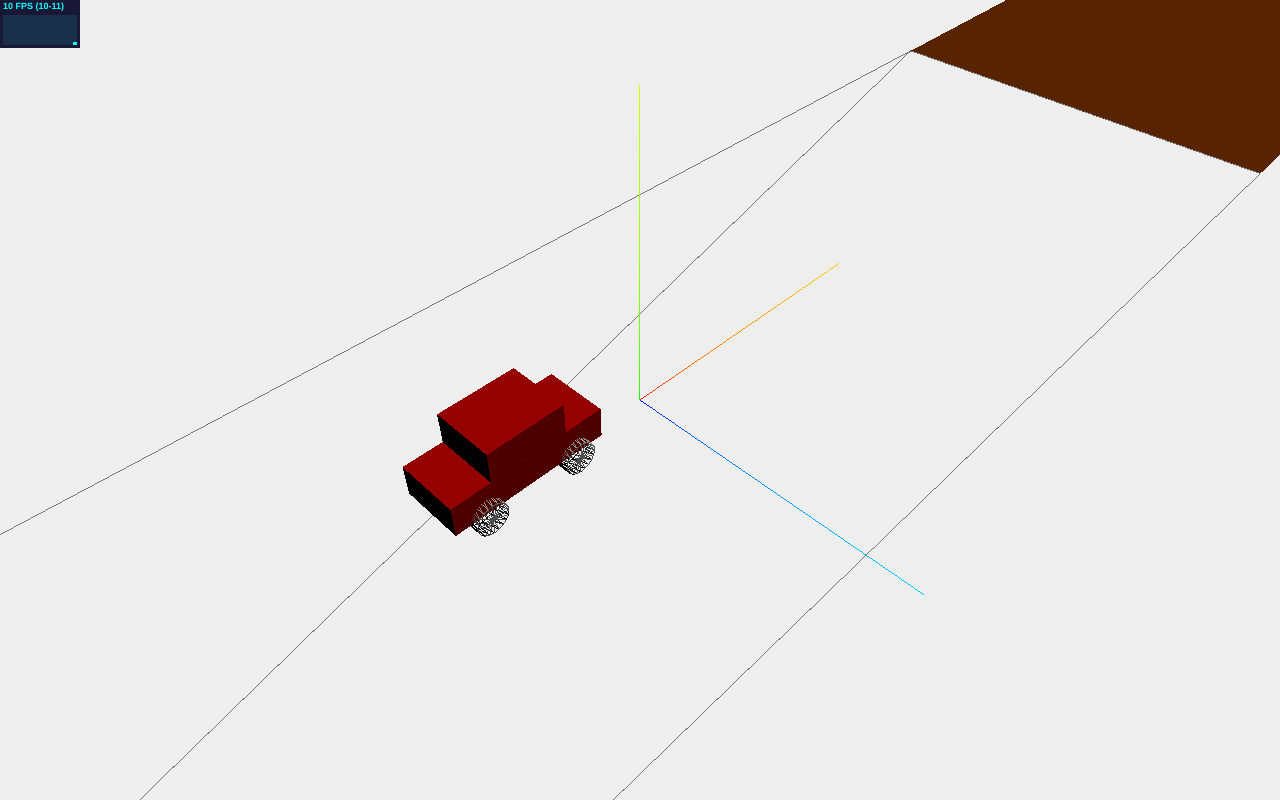
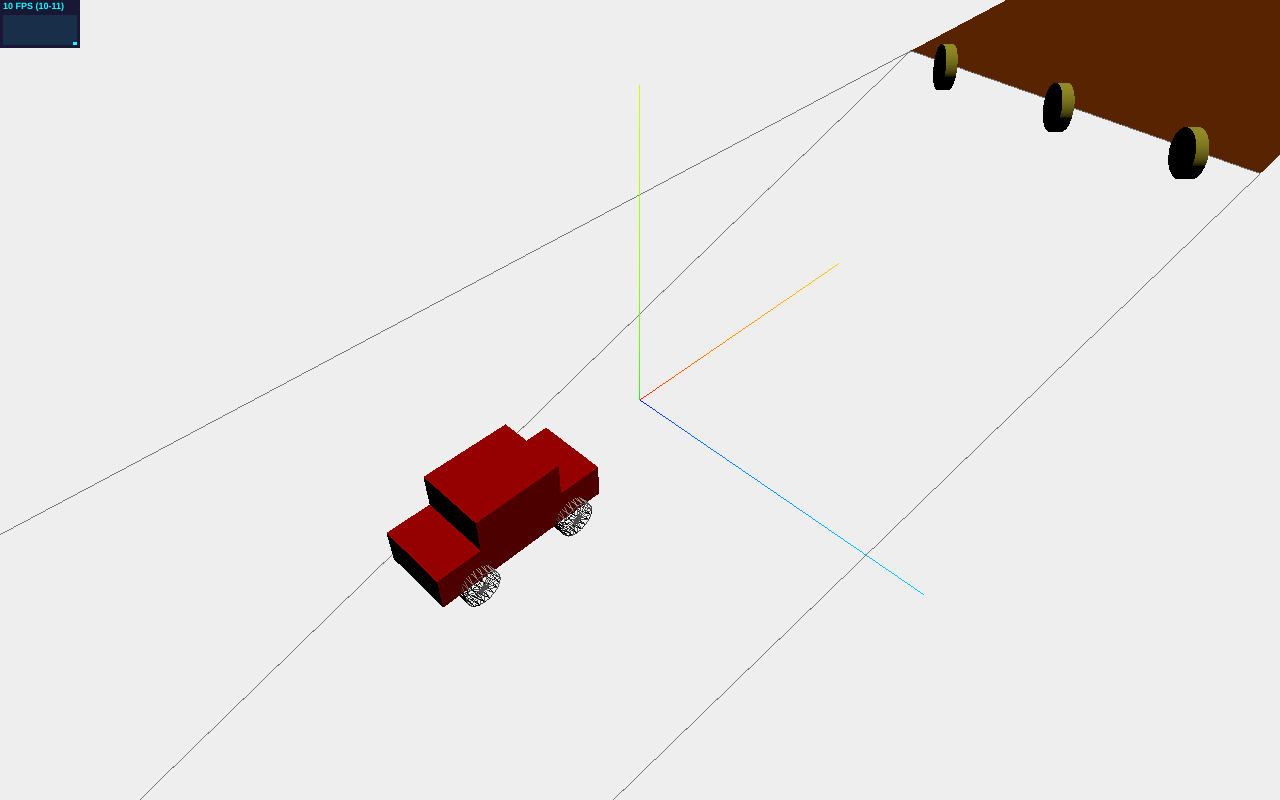
Before and after one commit to gxdragon/Study, a website: page views/index.html in a window 1280 px wide. Drawn offline with nearby package versions, Linux system fonts and the light colour scheme; animation ran at ten frames a second.

Commit message:
Car Add Event : Keyboard Event
2018. 08. 08

```diff
--- a/views/index.html
+++ b/views/index.html
@@ -9,6 +9,7 @@
         <script src="/public/js/three/libs/stats.min.js"></script>
 	</head>
 	<body>
+	<div id="scoreBoard"></div>
 		<script>
 			var _scene = new THREE.Scene();
 			var _camera = new THREE.PerspectiveCamera(45, window.innerWidth / window.innerHeight, 0.1, 1000);
@@ -22,25 +23,31 @@
 			var _planeGeom = new THREE.PlaneGeometry(150, 33, 1, 1);
 			var _planeMaterial = new THREE.MeshLambertMaterial({color:0xcccccc, wireframe:true, shading: THREE.FlatShading});
 
+			var _carGroup = new THREE.Group();
+			var _coinGroup = new THREE.Group();
+
             init();
             render();
 			function init(){
+				//Renderer
 				_renderer.setClearColor(0xEEEEEE, 1.0);
 				_renderer.setSize(window.innerWidth, window.innerHeight);
 				_renderer.shadowMap.enabled = true;
-				var axes = new THREE.AxesHelper(20);
+
+				//Axes
+				let axes = new THREE.AxesHelper(20);
 				_scene.add(axes);
 
 
                 //Light Setting
-            	var directionalLight = new THREE.DirectionalLight( 0xffffff );
+            	let directionalLight = new THREE.DirectionalLight( 0xffffff );
                 directionalLight.position.x = 5;
                 directionalLight.position.y = 20;
                 directionalLight.position.z = 5;
                 directionalLight.position.normalize();
                 _scene.add( directionalLight );
 
-
+				//Road
 				_oldPlane = new THREE.Mesh(_planeGeom, _planeMaterial);
 				_oldPlane.rotation.x = -0.5 * Math.PI;
 				_oldPlane.position.x = 30;
@@ -49,28 +56,51 @@
 				_oldPlane.receiveShadow = true;
 				_scene.add(_oldPlane);
 
+				//Car
 				createCar();
 
+				//Coin
+                addCoin();
+
+				//Camera
 				_camera.position.x = -30;
 				_camera.position.y = 40;
 				_camera.position.z = 30;
 				_camera.lookAt(_scene.position);
 
+				//Renderer Target
 				document.body.appendChild(_renderer.domElement);
+
+				//Stats
                 _stats = new Stats();
                 _stats.domElement.style.position = 'absolute';
                 _stats.domElement.style.top = '0px';
                 _stats.domElement.style.zIndex = 100;
+                //Stats Target
                 document.body.appendChild(_stats.domElement);
+
+                //event
+                window.addEventListener('keydown', function(event){ keyDownHandler(event); });	//keydown event
+                window.addEventListener('resize', onWindowResize, false );					//window resize event
 			}
+
         	function render(){
                 requestAnimationFrame( render );
-                move(null);
+
+                defaultMove();
                 _stats.update();
                 _renderer.render( _scene, _camera );
         	}
 
-        	function move(event){
+        	function defaultMove(){
+        		_coin1.rotation.z += 0.2;
+        		_coin2.rotation.z += 0.2;
+        		_coin3.rotation.z += 0.2;
+
+        		_coin1.position.x -= _planeSpeed;
+        		_coin2.position.x -= _planeSpeed;
+        		_coin3.position.x -= _planeSpeed;
+
         		_sphere1.rotation.y += _wheelSpeed;
         		_sphere2.rotation.y += _wheelSpeed;
 				_oldPlane.position.x -= _planeSpeed;
@@ -101,12 +131,41 @@
 				}
 			}
 
+        	var _coin1, _coin2, _coin3;
+        	//x:red y:green z:blue
+        	function addCoin(){
+        		let geometry = new THREE.CylinderGeometry(2, 2, 1, 20 );
+        		let material = new THREE.MeshLambertMaterial( {color: 0xf9eb4a, shading: THREE.FlatShading} );
+        		_coin1 = new THREE.Mesh( geometry, material );
+        		_coin2 = new THREE.Mesh( geometry, material );
+        		_coin3 = new THREE.Mesh( geometry, material );
+        		_coin1.rotation.x = -0.5 * Math.PI;
+        		_coin1.position.y = 2;
+        		_coin1.position.z = -10;
+        		_coin2 = new THREE.Mesh( geometry, material );
+        		_coin2.rotation.x = -0.5 * Math.PI;
+        		_coin2.position.y = 2;
+        		_coin2.position.z = 1;
+        		_coin3 = new THREE.Mesh( geometry, material );
+        		_coin3.rotation.x = -0.5 * Math.PI;
+        		_coin3.position.y = 2;
+        		_coin3.position.z = 12;
+        		/* _coinGroup.add(_coin1);
+        		_coinGroup.add(_coin2);
+        		_coinGroup.add(_coin3); */
+        		_coin1.position.x =100;
+        		_coin2.position.x =100;
+        		_coin3.position.x =100;
+        		_scene.add(_coin1);
+        		_scene.add(_coin2);
+        		_scene.add(_coin3);
+        	}
+
+
         	function createCar(){
-				var wheelGroup = new THREE.Group();
-				var boxGroup = new THREE.Group();
         		//2
-        		var geometry = new THREE.CylinderGeometry(1, 1, 1, 20 );
-				var material = new THREE.MeshLambertMaterial( {color: 0xffffff, wireframe: true, shading: THREE.FlatShading} );
+        		let geometry = new THREE.CylinderGeometry(1, 1, 1, 20 );
+				let material = new THREE.MeshLambertMaterial( {color: 0xffffff, wireframe: true, shading: THREE.FlatShading} );
 				_sphere1 = new THREE.Mesh( geometry, material );
 				_sphere2 = new THREE.Mesh( geometry, material );
 				_sphere1.rotation.x = -0.5 * Math.PI;
@@ -116,27 +175,47 @@
 				_sphere2.position.x = -3;
 				_sphere2.position.z = 2;
 
-				wheelGroup.add(_sphere1);
-				wheelGroup.add(_sphere2);
-				wheelGroup.position.y=2;
-				wheelGroup.position.x=-10;
+				_carGroup.add(_sphere1);
+				_carGroup.add(_sphere2);
 
         		geometry = new THREE.BoxGeometry(10,2,4 );
 				material = new THREE.MeshLambertMaterial( {color: 0xff0000, shading: THREE.FlatShading} );
-				var b1 = new THREE.Mesh( geometry, material );
+				let b1 = new THREE.Mesh( geometry, material );
         		geometry = new THREE.BoxGeometry(5,2,4 );
-				var b2 = new THREE.Mesh( geometry, material );
+        		let b2 = new THREE.Mesh( geometry, material );
 				b1.position.y=1;
 				b2.position.y=3;
-				boxGroup.add(b1);
-				boxGroup.add(b2);
-				boxGroup.position.y=2;
-				boxGroup.position.x=-10;
+				_carGroup.add(b1);
+				_carGroup.add(b2);
+				_carGroup.position.y=2;
+				_carGroup.position.x=-13;
+				_carGroup.position.z=3;
 				b1.castShadow = true;
 				b2.castShadow = true;
-				boxGroup.castShadow = true;
-				_scene.add( wheelGroup );
-				_scene.add( boxGroup );
+				_carGroup.castShadow = true;
+				_scene.add( _carGroup );
+        	}
+
+        	function keyDownHandler(event){
+        		switch(event.keyCode){
+	        		case 39:
+	            		if(_carGroup.position.z<13){
+	        				_carGroup.position.z += 10;
+	            		}
+        			break;
+	        		case 37:
+	        			if(_carGroup.position.z>0){
+	        				_carGroup.position.z -= 10;
+	        			}
+        			break;
+        		}
+        	}
+
+        	function onWindowResize(){
+        	    _camera.aspect = window.innerWidth / window.innerHeight;
+        	    _camera.updateProjectionMatrix();
+
+        	    _renderer.setSize( window.innerWidth, window.innerHeight );
         	}
 		</script>
 	</body>
```
